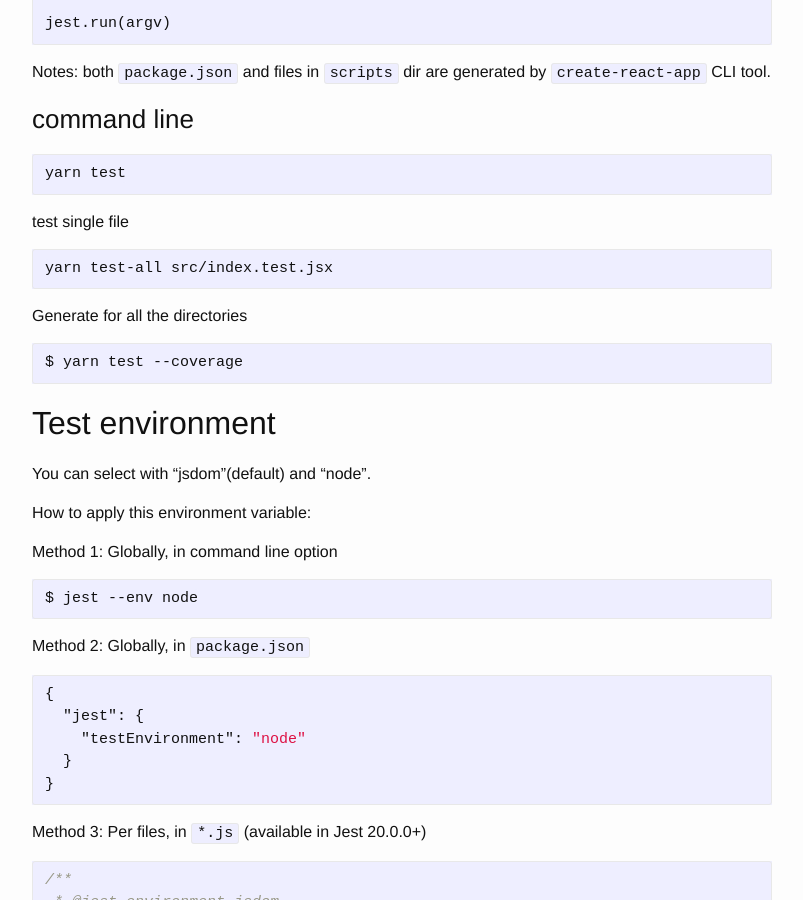
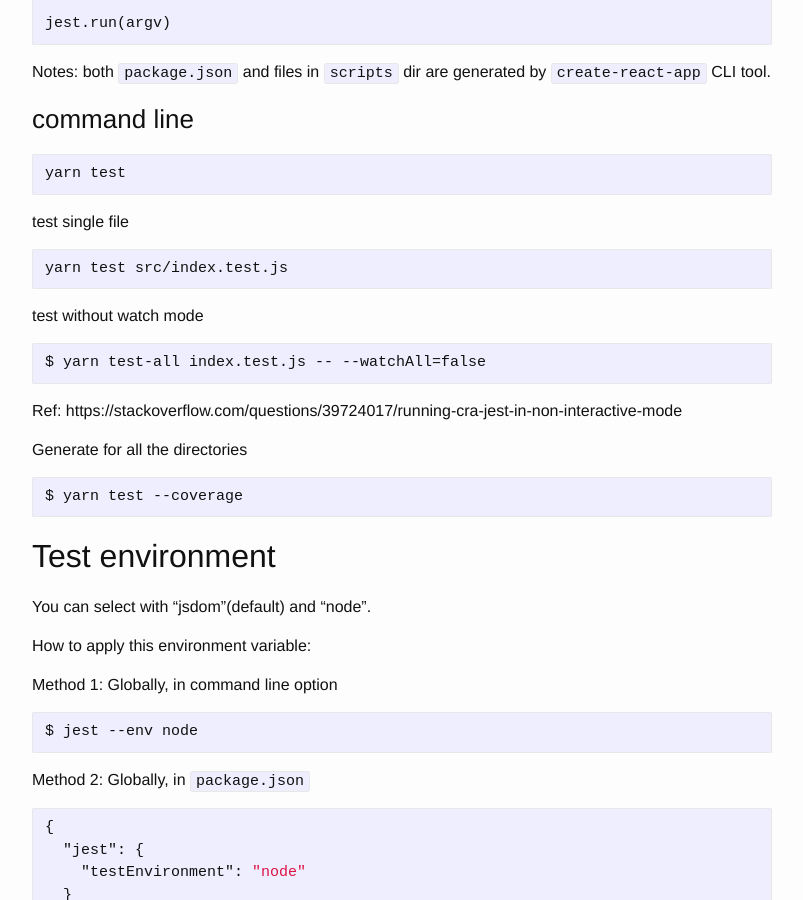
Before and after one commit to xx7y7xx/xx7y7xx.github.io, a Jekyll site: the page built from _pages/dev/jest.md, in a window 1280 px wide and 900 px high, scrolled down 1111 px. Shown: the whole window, without its empty margins (238-1041 px from the left). Built offline with Jekyll 4.4.1, drawn with Linux system fonts in a browser that asks for light colours; comment, search, counter and statistics services are not loaded.

Commit message:
Update jest.md

````diff
--- a/_pages/dev/jest.md
+++ b/_pages/dev/jest.md
@@ -62,8 +62,16 @@
 test single file
 
 ```
-yarn test-all src/index.test.jsx
+yarn test src/index.test.js
 ```
+
+test without watch mode
+
+```
+$ yarn test-all index.test.js -- --watchAll=false
+```
+
+Ref: https://stackoverflow.com/questions/39724017/running-cra-jest-in-non-interactive-mode
 
 Generate for all the directories
 
````
